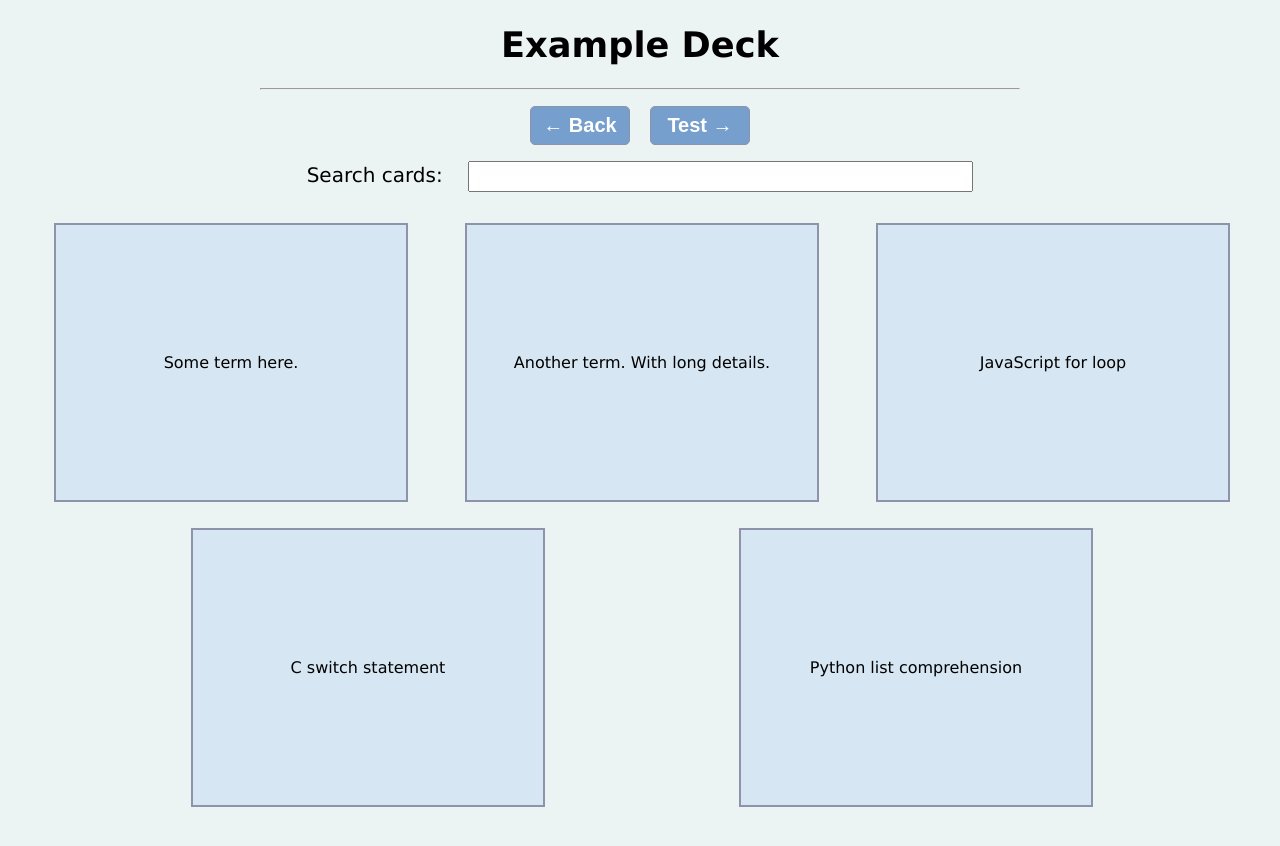
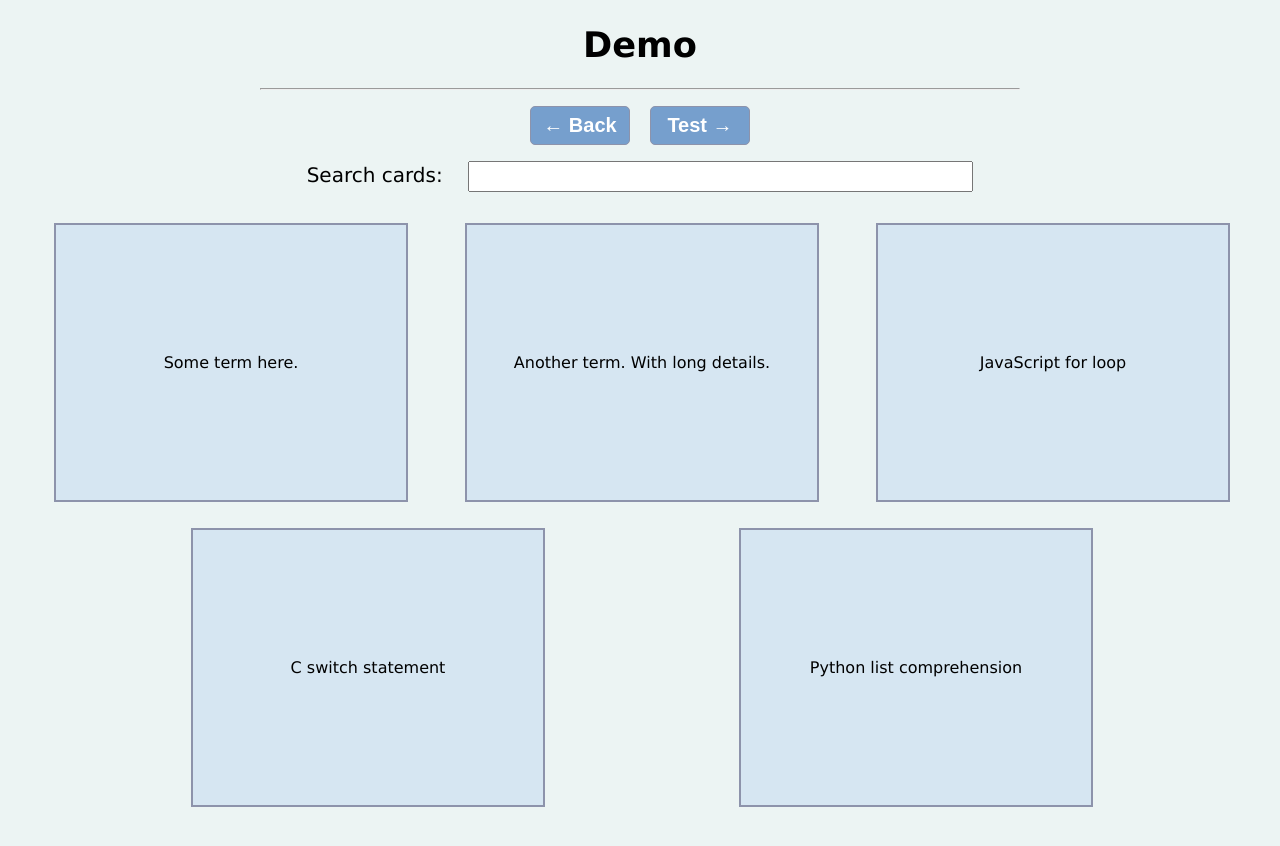
Before and after one commit to zmatus/flashcards, a Jekyll site: the page built from _decks/demo.md, in a window 1280 px wide. Shown: the top 846 px of the page. Built offline with Jekyll 4.4.1, drawn with Linux system fonts in a browser that asks for light colours.

Commit message:
Change deck name

```diff
--- a/_decks/example-deck.md
+++ b/_decks/demo.md
@@ -1,5 +1,5 @@
 ---
-title: Example Deck
+title: Demo
 ---
 
 1a. Some term here.
```
